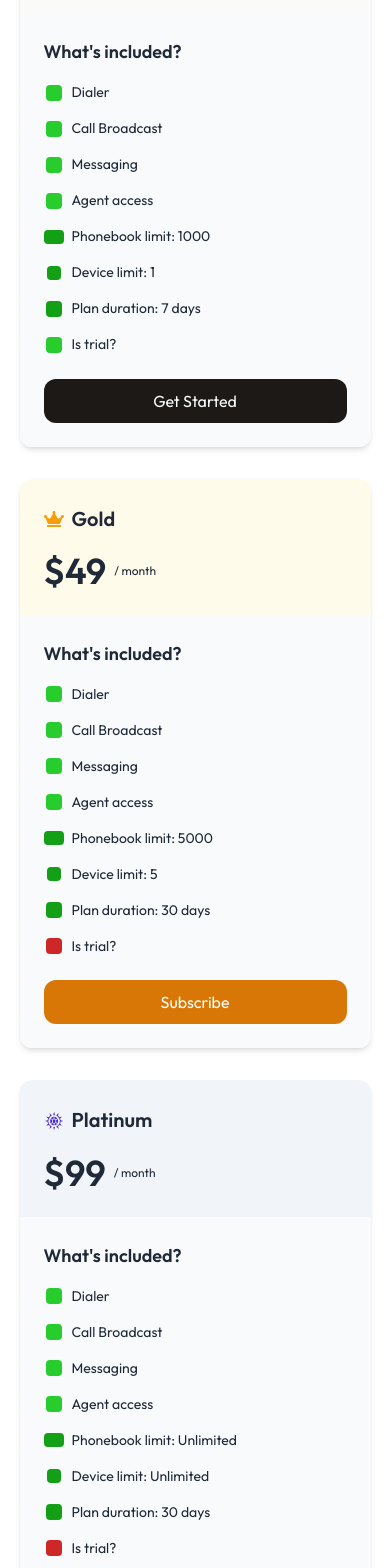
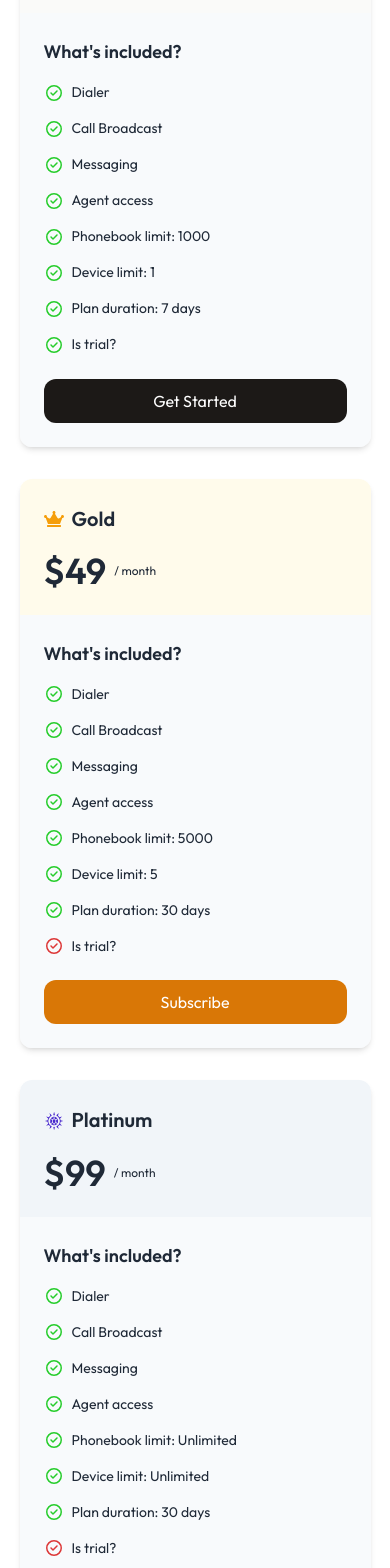
Before and after one commit to softtdevco/sonivo-frontend, a Next.js app: page / in a window 390 px wide. Shown: the part 5720-7288 px from the top of the page. Built offline with nearby package versions, Linux system fonts and the light colour scheme.

Commit message:
full landing-page code

```diff
--- a/app/Landing Page/Pricing.tsx
+++ b/app/Landing Page/Pricing.tsx
@@ -1,5 +1,5 @@
 import React from "react";
-import { FaGift } from "react-icons/fa6";
+import { FaGift, FaRegCircleCheck } from "react-icons/fa6";
 import { FaCrown } from "react-icons/fa";
 import { GiCrystalShine } from "react-icons/gi";
 
@@ -47,7 +47,7 @@ const Pricing = () => {
               <div className="flex flex-col space-y-4 flex-1">
                 <div className="flex items-center gap-2">
                   <div className="h-5 w-5 flex items-center justify-center">
-                    <div className="h-4 w-4 bg-green-600 rounded-sm"></div>
+                    <FaRegCircleCheck className="h-4 w-4 text-green-600 rounded-sm" />
                   </div>
                   <div className="font-outfit text-sm font-normal leading-snug text-gray-800">
                     Dialer
@@ -56,7 +56,7 @@ const Pricing = () => {
 
                 <div className="flex items-center gap-2">
                   <div className="h-5 w-5 flex items-center justify-center">
-                    <div className="h-4 w-4 bg-green-600 rounded-sm"></div>
+                    <FaRegCircleCheck className="h-4 w-4 text-green-600 rounded-sm" />
                   </div>
                   <div className="font-outfit text-sm font-normal leading-snug text-gray-800">
                     Call Broadcast
@@ -65,7 +65,7 @@ const Pricing = () => {
 
                 <div className="flex items-center gap-2">
                   <div className="h-5 w-5 flex items-center justify-center">
-                    <div className="h-4 w-4 bg-green-600 rounded-sm"></div>
+                    <FaRegCircleCheck className="h-4 w-4 text-green-600 rounded-sm" />
                   </div>
                   <div className="font-outfit text-sm font-normal leading-snug text-gray-800">
                     Messaging
@@ -74,7 +74,7 @@ const Pricing = () => {
 
                 <div className="flex items-center gap-2">
                   <div className="h-5 w-5 flex items-center justify-center">
-                    <div className="h-4 w-4 bg-green-600 rounded-sm"></div>
+                    <FaRegCircleCheck className="h-4 w-4 text-green-600 rounded-sm" />
                   </div>
                   <div className="font-outfit text-sm font-normal leading-snug text-gray-800">
                     Agent access
@@ -83,7 +83,7 @@ const Pricing = () => {
 
                 <div className="flex items-center gap-2">
                   <div className="h-5 w-5 flex items-center justify-center">
-                    <div className="h-3.5 w-5 bg-green-800 rounded-sm"></div>
+                    <FaRegCircleCheck className="h-4 w-4 text-green-600 rounded-sm" />
                   </div>
                   <div className="font-outfit text-sm font-normal leading-snug text-gray-800">
                     Phonebook limit: 1000
@@ -92,7 +92,7 @@ const Pricing = () => {
 
                 <div className="flex items-center gap-2">
                   <div className="h-5 w-5 flex items-center justify-center">
-                    <div className="h-3.5 w-3.5 bg-green-800 rounded-sm"></div>
+                    <FaRegCircleCheck className="h-4 w-4 text-green-600 rounded-sm" />
                   </div>
                   <div className="font-outfit text-sm font-normal leading-snug text-gray-800">
                     Device limit: 1
@@ -101,7 +101,7 @@ const Pricing = () => {
 
                 <div className="flex items-center gap-2">
                   <div className="h-5 w-5 flex items-center justify-center">
-                    <div className="h-4 w-4 bg-green-800 rounded-sm"></div>
+                    <FaRegCircleCheck className="h-4 w-4 text-green-600 rounded-sm" />
                   </div>
                   <div className="font-outfit text-sm font-normal leading-snug text-gray-800">
                     Plan duration: 7 days
@@ -110,7 +110,7 @@ const Pricing = () => {
 
                 <div className="flex items-center gap-2">
                   <div className="h-5 w-5 flex items-center justify-center">
-                    <div className="h-4 w-4 bg-green-600 rounded-sm"></div>
+                    <FaRegCircleCheck className="h-4 w-4 text-green-600 rounded-sm" />
                   </div>
                   <div className="font-outfit text-sm font-normal leading-snug text-gray-800">
                     Is trial?
@@ -154,7 +154,7 @@ const Pricing = () => {
               <div className="flex flex-col space-y-4 flex-1">
                 <div className="flex items-center gap-2">
                   <div className="h-5 w-5 flex items-center justify-center">
-                    <div className="h-4 w-4 bg-green-600 rounded-sm"></div>
+                    <FaRegCircleCheck className="h-4 w-4 text-green-600 rounded-sm" />
                   </div>
                   <div className="font-outfit text-sm font-normal leading-snug text-gray-800">
                     Dialer
@@ -163,7 +163,7 @@ const Pricing = () => {
 
                 <div className="flex items-center gap-2">
                   <div className="h-5 w-5 flex items-center justify-center">
-                    <div className="h-4 w-4 bg-green-600 rounded-sm"></div>
+                    <FaRegCircleCheck className="h-4 w-4 text-green-600 rounded-sm" />
                   </div>
                   <div className="font-outfit text-sm font-normal leading-snug text-gray-800">
                     Call Broadcast
@@ -172,7 +172,7 @@ const Pricing = () => {
 
                 <div className="flex items-center gap-2">
                   <div className="h-5 w-5 flex items-center justify-center">
-                    <div className="h-4 w-4 bg-green-600 rounded-sm"></div>
+                    <FaRegCircleCheck className="h-4 w-4 text-green-600 rounded-sm" />
                   </div>
                   <div className="font-outfit text-sm font-normal leading-snug text-gray-800">
                     Messaging
@@ -181,7 +181,7 @@ const Pricing = () => {
 
                 <div className="flex items-center gap-2">
                   <div className="h-5 w-5 flex items-center justify-center">
-                    <div className="h-4 w-4 bg-green-600 rounded-sm"></div>
+                    <FaRegCircleCheck className="h-4 w-4 text-green-600 rounded-sm" />
                   </div>
                   <div className="font-outfit text-sm font-normal leading-snug text-gray-800">
                     Agent access
@@ -190,7 +190,7 @@ const Pricing = () => {
 
                 <div className="flex items-center gap-2">
                   <div className="h-5 w-5 flex items-center justify-center">
-                    <div className="h-3.5 w-5 bg-green-800 rounded-sm"></div>
+                          <FaRegCircleCheck className="h-4 w-4 text-green-600 rounded-sm" />
                   </div>
                   <div className="font-outfit text-sm font-normal leading-snug text-gray-800">
                     Phonebook limit: 5000
@@ -199,7 +199,7 @@ const Pricing = () => {
 
                 <div className="flex items-center gap-2">
                   <div className="h-5 w-5 flex items-center justify-center">
-                    <div className="h-3.5 w-3.5 bg-green-800 rounded-sm"></div>
+                    <FaRegCircleCheck className="h-4 w-4 text-green-600 rounded-sm" />
                   </div>
                   <div className="font-outfit text-sm font-normal leading-snug text-gray-800">
                     Device limit: 5
@@ -208,7 +208,7 @@ const Pricing = () => {
 
                 <div className="flex items-center gap-2">
                   <div className="h-5 w-5 flex items-center justify-center">
-                    <div className="h-4 w-4 bg-green-800 rounded-sm"></div>
+                    <FaRegCircleCheck className="h-4 w-4 text-green-600 rounded-sm" />
                   </div>
                   <div className="font-outfit text-sm font-normal leading-snug text-gray-800">
                     Plan duration: 30 days
@@ -217,7 +217,7 @@ const Pricing = () => {
 
                 <div className="flex items-center gap-2">
                   <div className="h-5 w-5 flex items-center justify-center">
-                    <div className="h-4 w-4 bg-red-600 rounded-sm"></div>
+                    <FaRegCircleCheck className="h-4 w-4 text-red-500 rounded-sm" />
                   </div>
                   <div className="font-outfit text-sm font-normal leading-snug text-gray-800">
                     Is trial?
@@ -261,7 +261,7 @@ const Pricing = () => {
               <div className="flex flex-col space-y-4 flex-1">
                 <div className="flex items-center gap-2">
                   <div className="h-5 w-5 flex items-center justify-center">
-                    <div className="h-4 w-4 bg-green-600 rounded-sm"></div>
+                    <FaRegCircleCheck className="h-4 w-4 text-green-600 rounded-sm" />
                   </div>
                   <div className="font-outfit text-sm font-normal leading-snug text-gray-800">
                     Dialer
@@ -270,7 +270,7 @@ const Pricing = () => {
 
                 <div className="flex items-center gap-2">
                   <div className="h-5 w-5 flex items-center justify-center">
-                    <div className="h-4 w-4 bg-green-600 rounded-sm"></div>
+                    <FaRegCircleCheck className="h-4 w-4 text-green-600 rounded-sm" />
                   </div>
                   <div className="font-outfit text-sm font-normal leading-snug text-gray-800">
                     Call Broadcast
@@ -279,7 +279,7 @@ const Pricing = () => {
 
                 <div className="flex items-center gap-2">
                   <div className="h-5 w-5 flex items-center justify-center">
-                    <div className="h-4 w-4 bg-green-600 rounded-sm"></div>
+                    <FaRegCircleCheck className="h-4 w-4 text-green-600 rounded-sm" />
                   </div>
                   <div className="font-outfit text-sm font-normal leading-snug text-gray-800">
                     Messaging
@@ -288,7 +288,7 @@ const Pricing = () => {
 
                 <div className="flex items-center gap-2">
                   <div className="h-5 w-5 flex items-center justify-center">
-                    <div className="h-4 w-4 bg-green-600 rounded-sm"></div>
+                    <FaRegCircleCheck className="h-4 w-4 text-green-600 rounded-sm" />
                   </div>
                   <div className="font-outfit text-sm font-normal leading-snug text-gray-800">
                     Agent access
@@ -297,7 +297,7 @@ const Pricing = () => {
 
                 <div className="flex items-center gap-2">
                   <div className="h-5 w-5 flex items-center justify-center">
-                    <div className="h-3.5 w-5 bg-green-800 rounded-sm"></div>
+                    <FaRegCircleCheck className="h-4 w-4 text-green-600 rounded-sm" />
                   </div>
                   <div className="font-outfit text-sm font-normal leading-snug text-gray-800">
                     Phonebook limit: Unlimited
@@ -306,7 +306,7 @@ const Pricing = () => {
 
                 <div className="flex items-center gap-2">
                   <div className="h-5 w-5 flex items-center justify-center">
-                    <div className="h-3.5 w-3.5 bg-green-800 rounded-sm"></div>
+                    <FaRegCircleCheck className="h-4 w-4 text-green-600 rounded-sm" />
                   </div>
                   <div className="font-outfit text-sm font-normal leading-snug text-gray-800">
                     Device limit: Unlimited
@@ -315,7 +315,7 @@ const Pricing = () => {
 
                 <div className="flex items-center gap-2">
                   <div className="h-5 w-5 flex items-center justify-center">
-                    <div className="h-4 w-4 bg-green-800 rounded-sm"></div>
+                    <FaRegCircleCheck className="h-4 w-4 text-green-600 rounded-sm" />
                   </div>
                   <div className="font-outfit text-sm font-normal leading-snug text-gray-800">
                     Plan duration: 30 days
@@ -324,7 +324,7 @@ const Pricing = () => {
 
                 <div className="flex items-center gap-2">
                   <div className="h-5 w-5 flex items-center justify-center">
-                    <div className="h-4 w-4 bg-red-600 rounded-sm"></div>
+                    <FaRegCircleCheck className="h-4 w-4 text-red-500 rounded-sm" />
                   </div>
                   <div className="font-outfit text-sm font-normal leading-snug text-gray-800">
                     Is trial?
--- a/app/LandingPage.tsx
+++ b/app/LandingPage.tsx
@@ -5,6 +5,9 @@ import HeroSection from './Landing Page/HeroSection'
 import Features from './Landing Page/Features'
 import Testimonial from './Landing Page/Testimonial'
 import Pricing from './Landing Page/Pricing'
+import FAQ from './Landing Page/FAQ'
+import Footer from './Landing Page/Footer'
+
 const LandingPage = () => {
   return (
     <>
@@ -14,6 +17,8 @@ const LandingPage = () => {
         <Features />
         <Testimonial />
         <Pricing />
+        <FAQ />
+        <Footer />
     </>
   )
 }
--- a/package.json
+++ b/package.json
@@ -11,6 +11,7 @@
   "dependencies": {
     "@hookform/resolvers": "^3.10.0",
     "@lottiefiles/dotlottie-react": "^0.12.3",
+    "@radix-ui/react-accordion": "^1.2.8",
     "@radix-ui/react-alert-dialog": "^1.1.5",
     "@radix-ui/react-checkbox": "^1.1.3",
     "@radix-ui/react-dialog": "^1.1.6",
```
Also changed, not shown: app/Landing Page/FAQ.tsx (added, +53 -0 lines), app/Landing Page/Footer.tsx (added, +33 -0 lines), components/ui/accordion.tsx (added, +58 -0 lines), tailwind.config.ts (+30 -6 lines), 2 other files (tests, documents, lock files or other folders).
